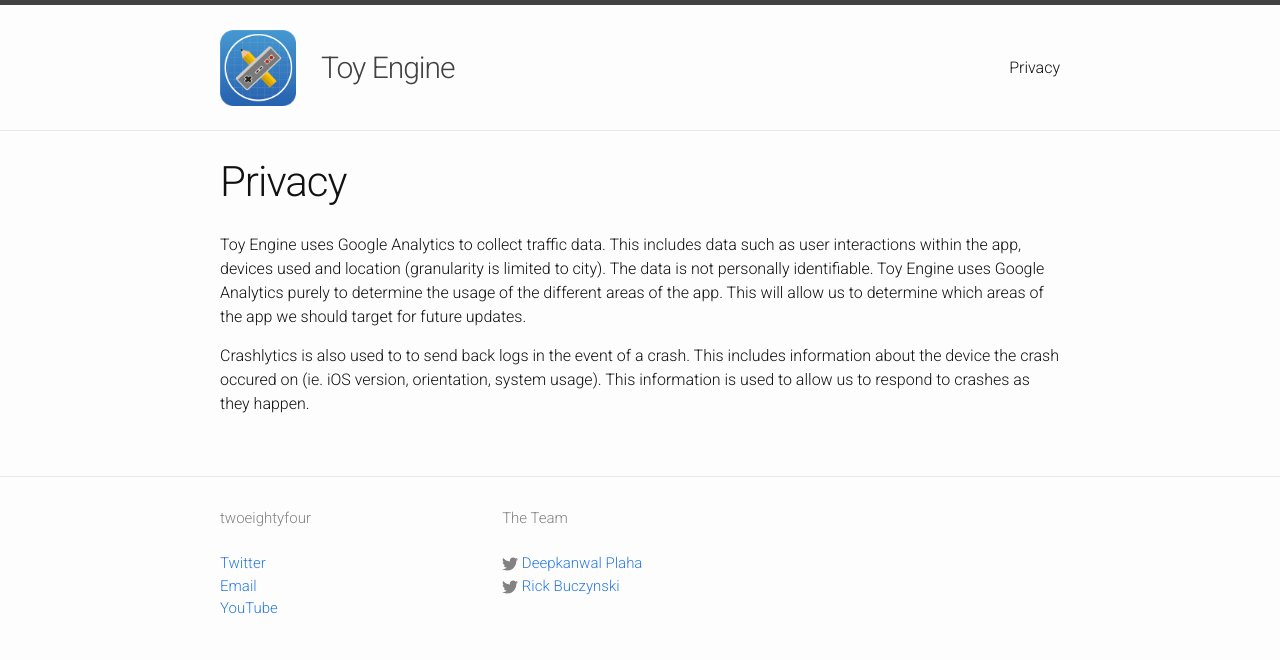
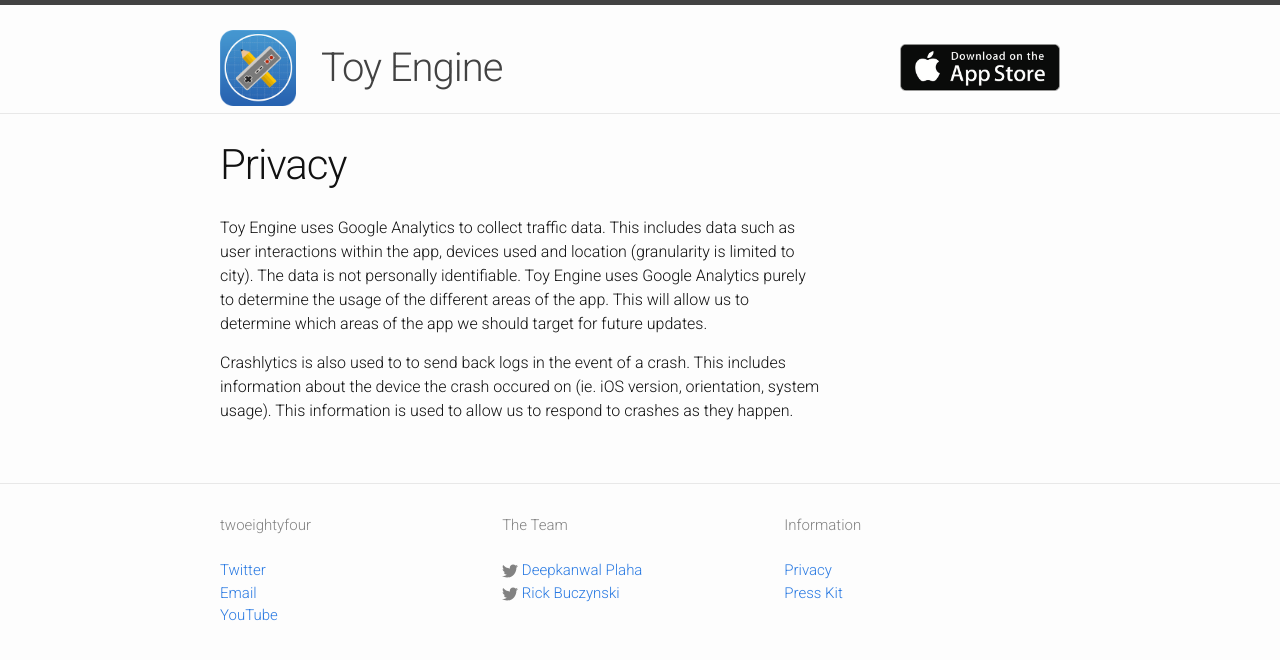
Before and after one commit to deepkanwal/toy-engine-landing-page, a Jekyll site: the page built from privacy.md, in a window 1280 px wide. Shown: the top 660 px of the page. Built offline with Jekyll 4.4.1, drawn with Linux system fonts in a browser that asks for light colours; nearby versions of some CDN libraries; library files that are not in the unit come from our copies; comment, search, counter and statistics services are not loaded.

Commit message:
UI Updates.

```diff
--- a/_includes/footer.html
+++ b/_includes/footer.html
@@ -2,7 +2,7 @@
 
   <div class="wrapper">
 
-    <!-- <h2 class="footer-heading">About</h2> -->
+    <!-- <h2 class="footer-heading"></h2> -->
 
      <div class="footer-col-wrapper">
       <div class="footer-col  footer-col-1">
@@ -50,6 +50,17 @@
         </li>
       </ul>
       </div>
+      <div class="footer-col  footer-col-3">
+        <ul class="social-media-list">
+          <li> Information </li>
+          <br>
+          </li>
+          <li> <a href="/privacy">Privacy</a>
+          </li>
+          <li> <a href=#>Press Kit</a>
+          </li>
+          </ul>
+      </div>
       </div>
     </div>
   </div>
--- a/_includes/header.html
+++ b/_includes/header.html
@@ -2,11 +2,17 @@
 
   <div class="wrapper">
 
+    <div class="site-logo">
     <img class="site-icon" src="{{ "/img/icon.png" | prepend: site.baseurl }}" alt="Toy Engine Icon" />
-
     <a class="site-title icon-centered" href="{{ site.baseurl }}/">{{ site.title }}</a>
-    <nav class="site-nav icon-centered">
-      <a href="#" class="menu-icon">
+  </div>
+    <div class="appstore">
+      <a href="#">
+      <img src="{{ "/img/appstore.png" | prepend: site.baseurl }}" alt="Download on the App Store">
+      </a>
+    </div>
+    <!-- <nav class="site-nav icon-centered"> -->
+      <!-- <a href="#" class="menu-icon">
         <svg viewBox="0 0 18 15">
           <path fill="#424242" d="M18,1.484c0,0.82-0.665,1.484-1.484,1.484H1.484C0.665,2.969,0,2.304,0,1.484l0,0C0,0.665,0.665,0,1.484,0 h15.031C17.335,0,18,0.665,18,1.484L18,1.484z"/>
           <path fill="#424242" d="M18,7.516C18,8.335,17.335,9,16.516,9H1.484C0.665,9,0,8.335,0,7.516l0,0c0-0.82,0.665-1.484,1.484-1.484 h15.031C17.335,6.031,18,6.696,18,7.516L18,7.516z"/>
@@ -20,8 +26,8 @@
           <a class="page-link" href="{{ page.url | prepend: site.baseurl }}">{{ page.title }}</a>
           {% endif %}
         {% endfor %}
-      </div>
-    </nav>
+      </div> -->
+    <!-- </nav> -->
 
   </div>
 
--- a/_layouts/page.html
+++ b/_layouts/page.html
@@ -8,7 +8,9 @@
   </header>
 
   <article class="post-content">
+    <div class="post-text">
     {{ content }}
+    <div>
   </article>
 
 </div>
--- a/_sass/_layout.scss
+++ b/_sass/_layout.scss
@@ -5,15 +5,14 @@
     border-top: 5px solid $grey-color-dark;
     border-bottom: 1px solid $grey-color-light;
     padding-top: 25px;
-    min-height: 100px;
-
+    text-align: left;
     // Positioning context for the mobile navigation icon
     position: relative;
 
     @include media-query($on-palm) {
-        min-height: 85px;
-        padding-top: 10px;
+      text-align: center;
     }
+
 }
 
 .site-icon {
@@ -21,20 +20,24 @@
     height: 76px;
     float: left;
 
-    @include media-query($on-palm) {
-        width: 65px;
-        height: 65px;
-        padding-top: 5px;
-    }
-
 }
 
 .icon-centered {
     padding-top: 10px;
 }
 
+.site-logo
+{
+  overflow: hidden;
+  display: inline-block;
+  @include media-query($on-palm) {
+    text-align: center;
+    margin: 0 auto;
+  }
+}
+
 .site-title {
-    font-size: 30px;
+    font-size: 40px;
     padding-left: 25px;
     line-height: 56px;
     letter-spacing: -1px;
@@ -50,10 +53,24 @@
         color: $grey-color-dark;
     }
 
-    @include media-query($on-palm) {
-        font-size: 25px;
-        padding-left: 10px;
-    }
+}
+
+.appstore {
+  float: right;
+  line-height: 56px;
+  padding-top: 9px;
+  padding-bottom: 0;
+
+  @include media-query($on-palm) {
+    width: 100%;
+    clear: both;
+    padding-bottom: 20px;
+  }
+
+  img {
+    max-width: 160px;
+    height: auto;
+  }
 }
 
 .site-nav {
@@ -232,6 +249,10 @@
     font-size: 20px;
 }
 
+.post-text {
+  max-width: $page-width;
+}
+
 .post-list {
     margin-left: 0;
     list-style: none;
@@ -267,15 +288,6 @@
     left: 0;
     width: 100%;
     height: 100%;
-}
-
-.appstore img {
-  padding-top: 40px;
-  display: block;
-  width: 200px;
-  height: auto;
-  margin-left: auto;
-  margin-right: auto;
 }
 
 /**
@@ -331,3 +343,11 @@
     }
     padding-bottom: 10px;
 }
+
+hr {
+  border: 0;
+  height: 0;
+  border-top: 1px solid rgba(0, 0, 0, 0.1);
+  border-bottom: 1px solid rgba(255, 255, 255, 0.3);
+  padding-bottom: 20px;
+}
--- a/css/main.scss
+++ b/css/main.scss
@@ -24,6 +24,7 @@
 
 // Width of the content area
 $content-width:    900px;
+$page-width:       600px;
 
 $on-palm:          600px;
 $on-laptop:        800px;
--- a/index.html
+++ b/index.html
@@ -7,11 +7,6 @@
   <p class="slogan"> Create side scrolling games on your iPad! </p>
   <div class="video-container">
          <iframe src="https://www.youtube.com/embed/nCH5mCUFve8" frameborder="0" width="1024" height="768"></iframe>
-  </div>
-  <div class="appstore">
-    <a href="#">
-    <img src="{{ "/img/appstore.png" | prepend: site.baseurl }}" alt="Download on the App Store">
-    </a>
   </div>
   <br>
   <br>
```
